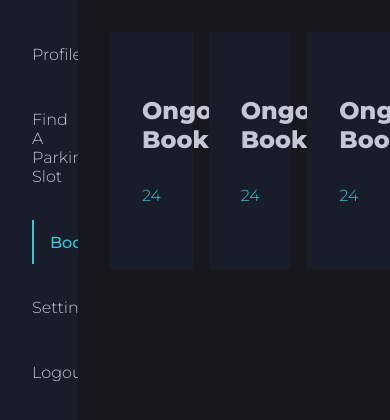
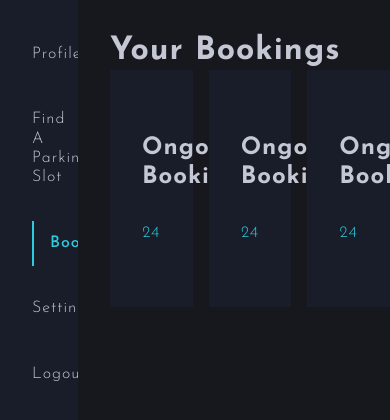
Before and after one commit to im-rhlrvndrn/parkz, a React (Create React App) app in the folder client/: page /bookings/im_rhlrvndrn in a window 390 px wide. Shown: the top 420 px of the page. Built offline with nearby package versions, Linux system fonts and the light colour scheme.

Commit message:
Deploying to Netlify for mobile testing

```diff
--- a/client/src/components/Dashboard/Bookings/Bookings.jsx
+++ b/client/src/components/Dashboard/Bookings/Bookings.jsx
@@ -5,6 +5,8 @@ import './Bookings.scss';
 
 const Bookings = () => {
     return (
+        <>
+            <h1>Your Bookings</h1>
             <div className='bookingOverview'>
                 <div className='bookingOverview_details'>
                     <h2>Ongoing Bookings</h2>
@@ -19,6 +21,7 @@ const Bookings = () => {
                     <span className='bookingOverview_stats'>24</span>
                 </div>
             </div>
+        </>
     );
 };
 
--- a/client/src/components/Dashboard/Listings/ListingDetails/ListingDetails.scss
+++ b/client/src/components/Dashboard/Listings/ListingDetails/ListingDetails.scss
@@ -4,8 +4,6 @@
     visibility: hidden;
     overflow: auto;
     position: sticky;
-    right: 0;
-    top: 0;
     height: calc(100vh - 3em);
     border-radius: 10px;
     width: 40%;
@@ -62,6 +60,7 @@
             padding: 1.5em 2em;
             background-color: $cta-background;
             color: $primary-background;
+            font-weight: 500;
         }
     }
 
--- a/client/src/components/GlobalStyles/GlobalStyles.scss
+++ b/client/src/components/GlobalStyles/GlobalStyles.scss
@@ -1,4 +1,4 @@
-@import url('https://fonts.googleapis.com/css2?family=Montserrat:wght@300;500;800&display=swap');
+@import url('https://fonts.googleapis.com/css2?family=Josefin+Sans:wght@300;500;700&display=swap');
 @import './Mixins.scss';
 
 /* width */
@@ -23,7 +23,9 @@
     color: $primary-text;
     text-decoration: none;
     list-style-type: none;
-    font-family: 'Montserrat', sans-serif;
+    letter-spacing: 1px;
+    line-height: 1.2em;
+    font-family: 'Josefin Sans', sans-serif;
     font-weight: 300;
     font-size: 1rem;
     transform: translate3d(0);
@@ -65,7 +67,7 @@ h3,
 h4,
 h5,
 h6 {
-    font-weight: 800;
+    font-weight: 700;
 }
 
 h1 {
```
Also changed, not shown: 1 other file (tests, documents, lock files or other folders). Lines whose indentation alone changed are shown as unchanged.
